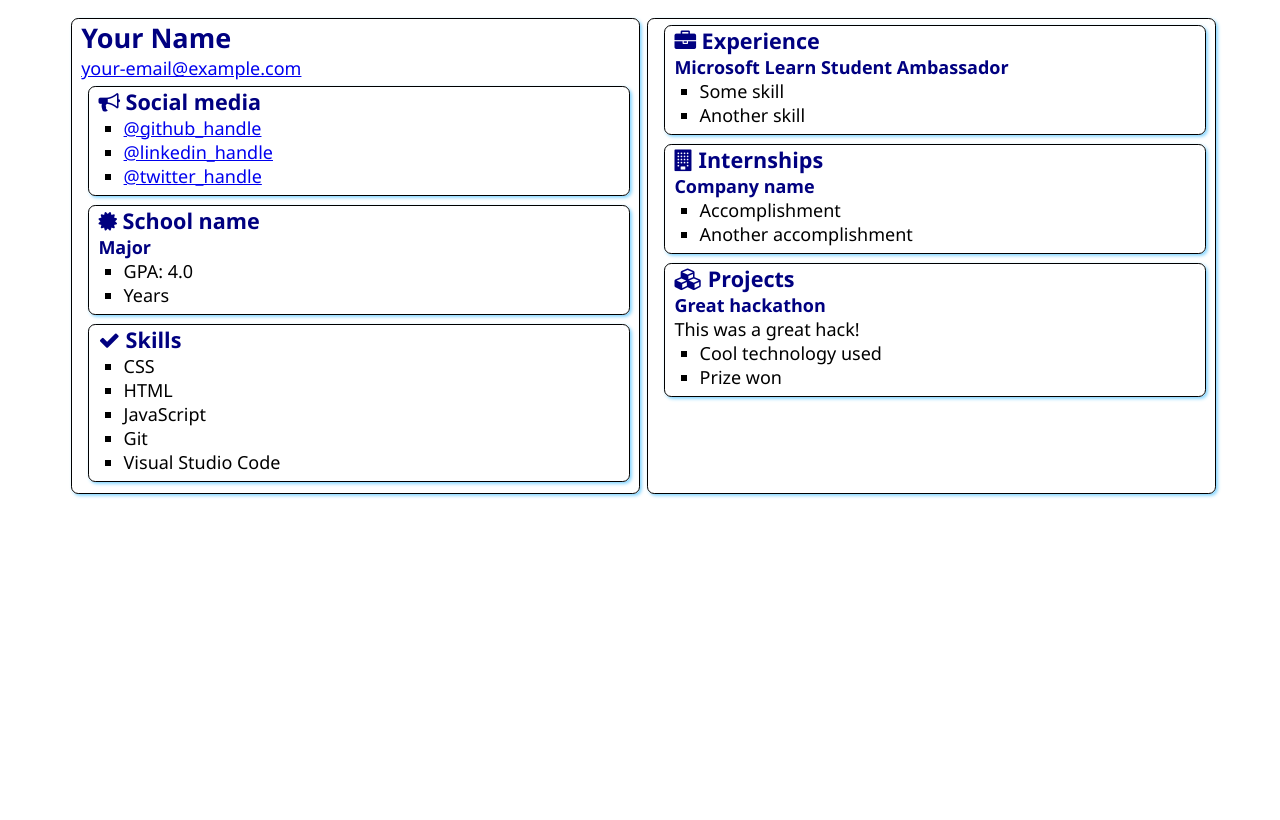
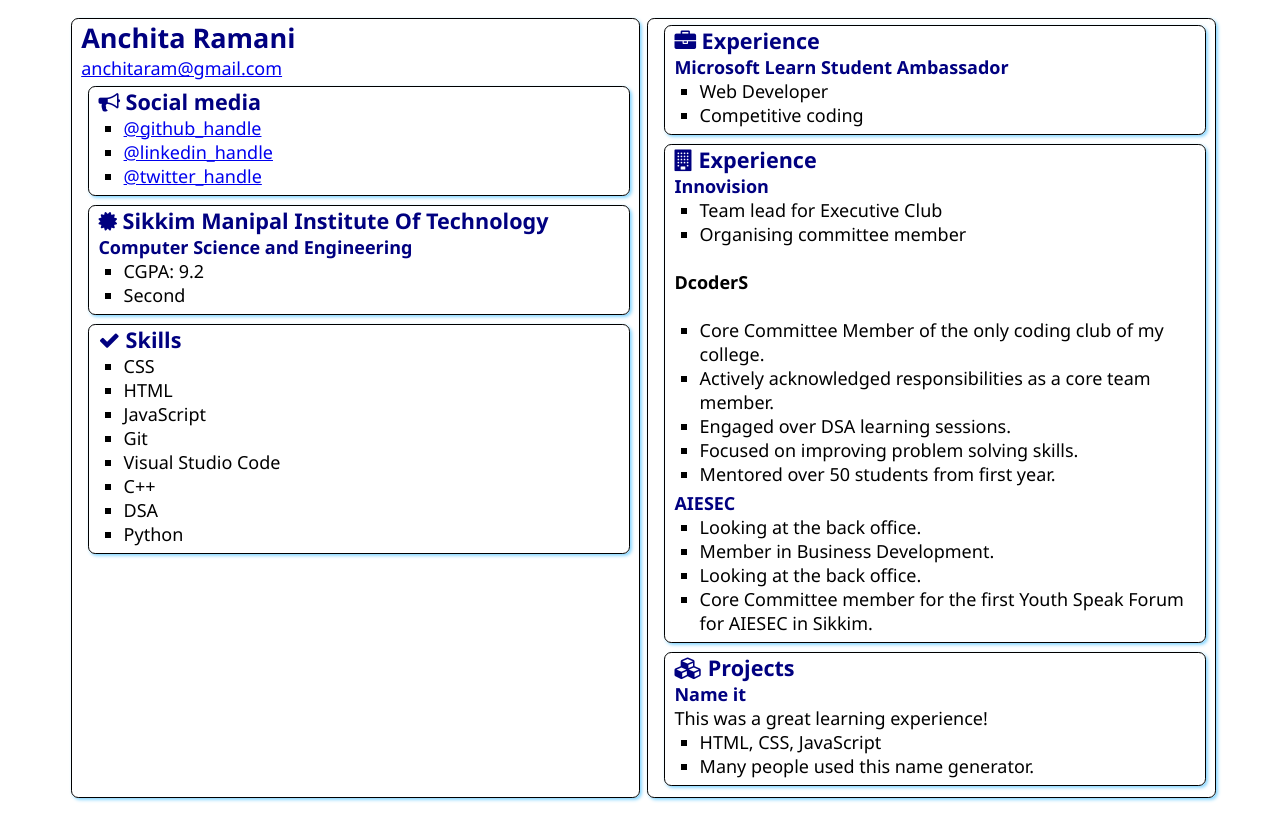
Before and after one commit to Anchita15/Ambassador-SWA-Pilot, a plain HTML site: page src/index.html in a window 1280 px wide. Drawn offline with Linux system fonts and the light colour scheme.

Commit message:
Updated information

```diff
--- a/src/index.html
+++ b/src/index.html
@@ -12,8 +12,8 @@
 <body>
     <main>
         <article class="box">
-            <h1>Your Name</h1>
-            <div><a href="mailto:your.email@example.com">your-email@example.com</a></div>
+            <h1>Anchita Ramani</h1>
+            <div><a href="mailto:your.email@example.com">anchitaram@gmail.com</a></div>
 
             <section class="box">
                 <h2>
@@ -21,9 +21,9 @@
                     Social media
                 </h2>
                 <ul>
-                    <li><a href="https://github.com/<handle>">@github_handle</a></li>
-                    <li><a href="https://linkedin.com/in/<handle>">@linkedin_handle</a></li>
-                    <li><a href="https://twitter.com/<handle>">@twitter_handle</a></li>
+                    <li><a href="https://github.com/<Anchita15>">@github_handle</a></li>
+                    <li><a href="https://linkedin.com/in/<anchita-ramani-874277188>">@linkedin_handle</a></li>
+                    <li><a href="https://twitter.com/<AnchitaRamani>">@twitter_handle</a></li>
                 </ul>
             </section>
 
@@ -31,12 +31,12 @@
                 <div class="education">
                     <h2>
                         <i class="fa fa-certificate" aria-hidden="true"></i>
-                        School name
+                        Sikkim Manipal Institute Of Technology
                     </h2>
-                    <h3>Major</h3>
+                    <h3>Computer Science and Engineering</h3>
                     <ul>
-                        <li>GPA: 4.0</li>
-                        <li>Years</li>
+                        <li>CGPA: 9.2</li>
+                        <li>Second</li>
                     </ul>
                 </div>
             </section>
@@ -52,6 +52,9 @@
                     <li>JavaScript</li>
                     <li>Git</li>
                     <li>Visual Studio Code</li>
+                    <li>C++</li>
+                    <li>DSA</li>
+                    <li>Python</li>
                 </ul>
             </section>
         </article>
@@ -63,20 +66,35 @@
                 </h2>
                 <h3>Microsoft Learn Student Ambassador</h3>
                 <ul>
-                    <li>Some skill</li>
-                    <li>Another skill</li>
+                    <li>Web Developer</li>
+                    <li>Competitive coding</li>
                 </ul>
             </section>
             <section class="box">
                 <h2>
                     <i class="fa fa-building" aria-hidden="true"></i>
-                    Internships
+                    Experience
                 </h2>
 
-                <h3>Company name</h3>
+                <h3>Innovision</h3>
                 <ul>
-                    <li>Accomplishment</li>
-                    <li>Another accomplishment</li>
+                    <li>Team lead for Executive Club</li>
+                    <li>Organising committee member</li>
+                </ul>
+                <h4>DcoderS</h4>
+                <ul>
+                    <li>Core Committee Member of the only coding club of my college.</li>
+                    <li>Actively acknowledged responsibilities as a core team member.
+                      <li> Engaged over DSA learning sessions.</li>
+                      <li>Focused on improving problem solving skills. </li>
+                      <li>Mentored over 50 students from first year.</li>
+                </ul>
+                <h3>AIESEC</h3>
+                <ul>
+                    <li>Looking at the back office.</li>
+                    <li>Member in Business Development.</li>
+                    <li>Looking at the back office.</li>
+                    <li>Core Committee member for the first Youth Speak Forum for AIESEC in Sikkim.</li>
                 </ul>
             </section>
             <section class="box">
@@ -85,11 +103,11 @@
                     Projects
                 </h2>
 
-                <h3>Great hackathon</h3>
-                <div>This was a great hack!</div>
+                <h3>Name it</h3>
+                <div>This was a great learning experience!</div>
                 <ul>
-                    <li>Cool technology used</li>
-                    <li>Prize won</li>
+                    <li>HTML, CSS, JavaScript</li>
+                    <li>Many people used this name generator.</li>
                 </ul>
             </section>
         </article>
```
